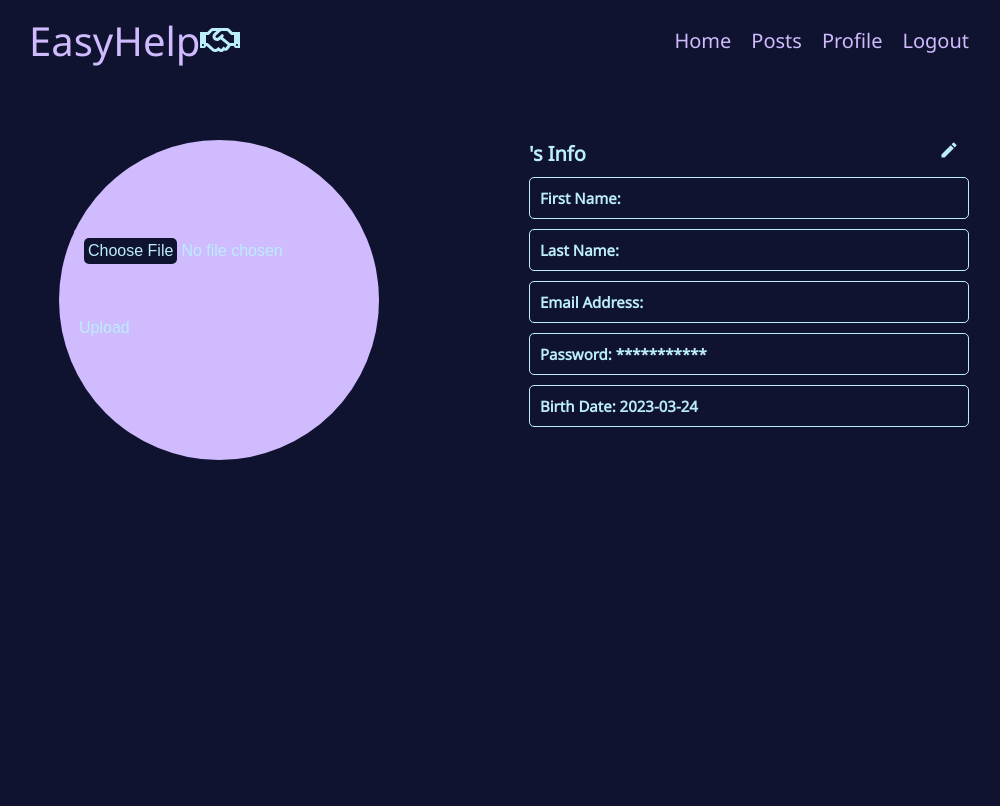
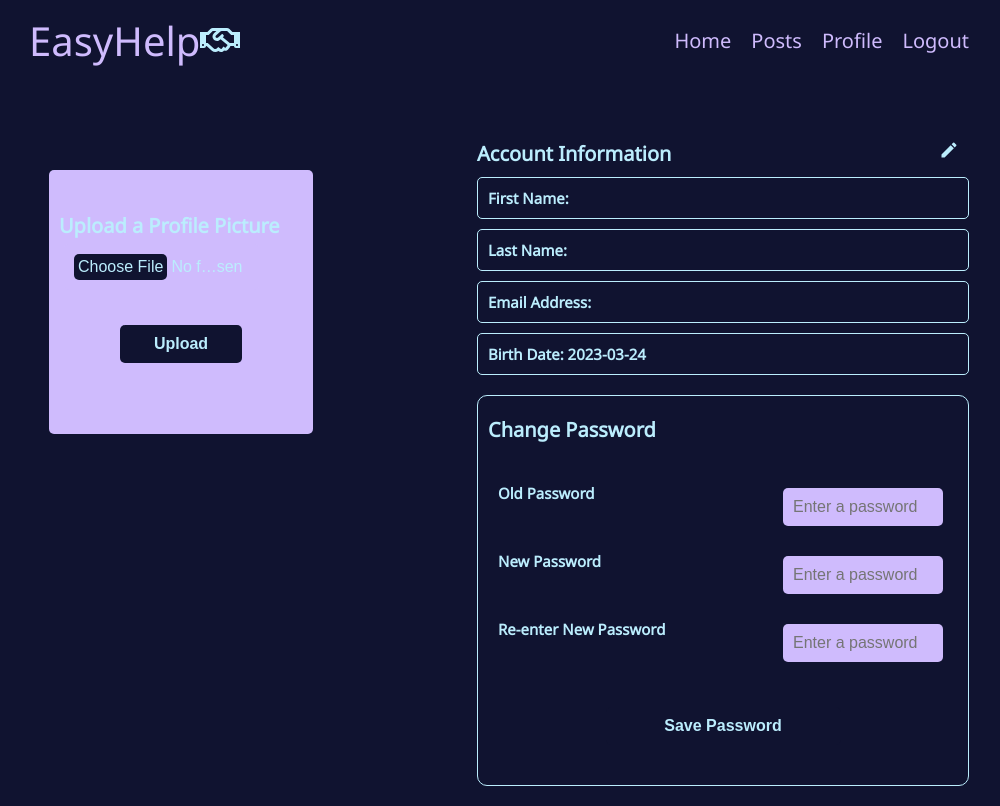
Before and after one commit to EasyHelpV1/SP-Frontend, a React (Create React App) app: page /profile in a window 1280 px wide. Shown: the whole page, without its empty margins (131-1131 px from the left). Built offline with nearby package versions, Linux system fonts and the light colour scheme; no server answers; sample sign-in values are in the browser's storage.

Commit message:
change profile page

```diff
--- a/src/components/login/Login.css
+++ b/src/components/login/Login.css
@@ -26,11 +26,14 @@ form input {
 form button {
   display: flex;
   padding: 1rem;
-  background: var(--form-button);
+  background: var(--dark-blue);
   border: none;
   border-radius: 5px;
   color: var(--sky);
   font-size: 1.6rem;
-  font-weight: 500;
+  font-weight: 600;
   cursor: pointer;
+  align-items: center;
+  justify-content: center;
+  width: 50%;
 }
--- a/src/components/register/Register.css
+++ b/src/components/register/Register.css
@@ -25,10 +25,14 @@ form input {
 form button {
   display: flex;
   padding: 1rem;
-  background: var(--form-button);
-  /* border: 1px solid var(--form-button); */
+  background: var(--dark-blue);
+  border: none;
   border-radius: 5px;
   color: var(--sky);
   font-size: 1.6rem;
-  font-weight: 500;
+  font-weight: 600;
+  cursor: pointer;
+  align-items: center;
+  justify-content: center;
+  width: 50%;
 }
--- a/src/pages/profile.css
+++ b/src/pages/profile.css
@@ -12,26 +12,31 @@
 }
 .photo {
   background: var(--peach);
-  margin: 1rem;
+  /* margin: 1rem; */
+  margin-top: 4rem;
+  /* margin-left: 1rem; */
   padding: 1rem;
-  min-height: 40vh;
-  min-width: 40vh;
+  min-height: 33vh;
+  min-width: 33vh;
   width: 50%;
-  border-radius: 50%;
+  border-radius: 5px;
   align-items: center;
   display: flex;
   justify-content: center;
 }
-/* .options {
-  margin: 1rem;
-  margin-top: 3rem;
+.options h2 {
+  margin-top: 1rem;
+}
+.options {
+  border: 1px solid var(--sky);
+  border-radius: 1rem;
   padding: 1rem;
-  border-radius: 1rem;
-  min-height: 45vh;
-  width: 35vh;
-  min-width: 35vh;
-  background: var(--peach);
-} */
+  margin-top: 2rem;
+}
+.options .info-field {
+  border: none;
+  margin: 0;
+}
 .info-field {
   /* background: var(--peach); */
   display: flex;
@@ -61,5 +66,5 @@
 .photo img {
   width: 100%;
   height: 100%;
-  border-radius: 50%;
+  border-radius: 5px;
 }
--- a/src/pages/profile.js
+++ b/src/pages/profile.js
@@ -66,14 +66,20 @@ const Profile = () => {
         <div className="profile-divs">
           <div className="profile-left">
             <div className="photo">
-              {user.userImg ? <ImgReady userImg={user.userImg} /> : <Img />}
+              {user.userImg ? (
+                <ImgReady userImg={user.userImg} />
+              ) : (
+                <div>
+                  <h2>Upload a Profile Picture</h2>
+                  <Img />
+                </div>
+              )}
             </div>
-            {/* <div className="options">options div</div> */}
           </div>
           <div className="profile-right">
             <div className="user-fields" id={user.id}>
               <div className="info-field-header">
-                <h2>{user.firstN}'s Info</h2>
+                <h2>Account Information</h2>
                 <p className="edit-icon" onClick={handleEditClick}>
                   <MdEdit color="#BBEDFD" size={20} />
                 </p>
@@ -85,14 +91,10 @@ const Profile = () => {
                     <input
                       id="firstN"
                       type="text"
-                      value={firstN}
                       onChange={(e) => setFirstN(e.target.value)}
-                      placeholder="Enter a name"
+                      defaultValue={user.firstN || firstN}
                     />
                   ) : null}
-                  {/* <p className="edit-icon" onClick={handleEditClick}>
-                    <MdEdit color="#BBEDFD" size={20} />
-                  </p> */}
                 </div>
                 <div className="info-field">
                   <p className="a-field">Last Name: {user.lastN} </p>
@@ -100,14 +102,10 @@ const Profile = () => {
                     <input
                       id="lastN"
                       type="text"
-                      value={lastN}
                       onChange={(e) => setLastN(e.target.value)}
-                      placeholder="Enter a name"
+                      defaultValue={user.lastN || lastN}
                     />
                   ) : null}
-                  {/* <p className="edit-icon" onClick={handleEditClick}>
-                    <MdEdit color="#BBEDFD" size={20} />
-                  </p> */}
                 </div>
                 <div className="info-field">
                   <p className="a-field">Email Address: {user.email} </p>
@@ -115,30 +113,12 @@ const Profile = () => {
                     <input
                       id="email"
                       type="email"
-                      value={email}
                       onChange={(e) => setEmail(e.target.value)}
-                      placeholder="Enter an email address"
+                      defaultValue={user.email || email}
                     />
                   ) : null}
-                  {/* <p className="edit-icon" onClick={handleEditClick}>
-                    <MdEdit color="#BBEDFD" size={20} />
-                  </p> */}
                 </div>
-                <div className="info-field">
-                  <p className="a-field">Password: *********** </p>
-                  {toggle ? (
-                    <input
-                      id="password"
-                      type="password"
-                      value={password}
-                      onChange={(e) => setPassword(e.target.value)}
-                      placeholder="Enter a password"
-                    />
-                  ) : null}
-                  {/* <p className="edit-icon" onClick={handleEditClick}>
-                    <MdEdit color="#BBEDFD" size={20} />
-                  </p> */}
-                </div>
+
                 {user.phone ? (
                   <div className="info-field">
                     <p className="a-field">Phone Number{user.phone}</p>
@@ -146,14 +126,10 @@ const Profile = () => {
                       <input
                         id="phone"
                         type="phone"
-                        value={phone}
                         onChange={(e) => setPhone(e.target.value)}
-                        placeholder="Enter a phone number"
+                        defaultValue={user.phone || phone}
                       />
                     ) : null}
-                    {/* <p className="edit-icon" onClick={handleEditClick}>
-                      <MdEdit color="#BBEDFD" size={20} />
-                    </p> */}
                   </div>
                 ) : null}
                 <div className="info-field">
@@ -165,6 +141,39 @@ const Profile = () => {
                 {toggle ? <button>Save Changes</button> : null}
               </form>
             </div>
+            <div className="options">
+              <form>
+                <h2>Change Password</h2>
+                <div className="info-field">
+                  <p className="a-field">Old Password</p>
+                  <input
+                    type="password"
+                    value={password}
+                    onChange={(e) => setPassword(e.target.value)}
+                    placeholder="Enter a password"
+                  />
+                </div>
+                <div className="info-field">
+                  <p className="a-field">New Password</p>
+                  <input
+                    type="password"
+                    value={password}
+                    onChange={(e) => setPassword(e.target.value)}
+                    placeholder="Enter a password"
+                  />
+                </div>
+                <div className="info-field">
+                  <p className="a-field">Re-enter New Password</p>
+                  <input
+                    type="password"
+                    value={password}
+                    onChange={(e) => setPassword(e.target.value)}
+                    placeholder="Enter a password"
+                  />
+                </div>
+                <button>Save Password</button>
+              </form>
+            </div>
           </div>
         </div>
       </div>
```
